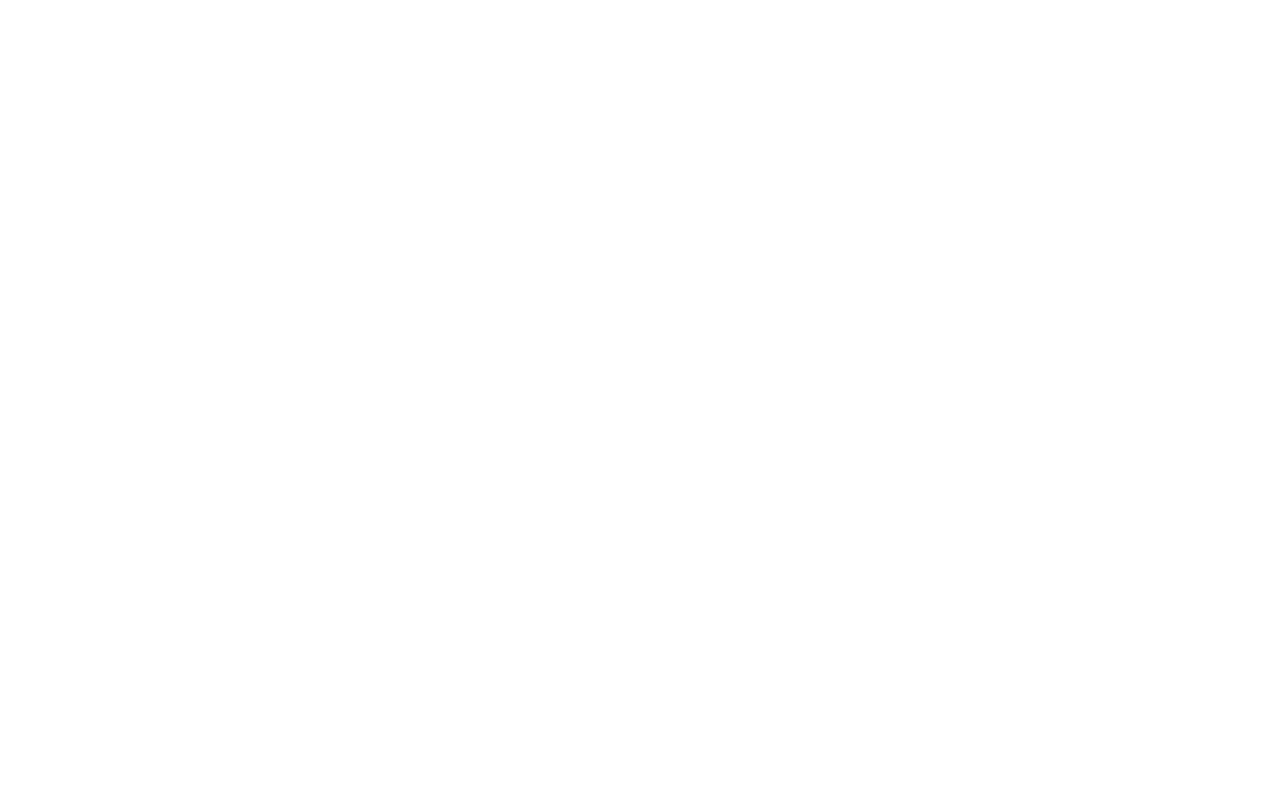
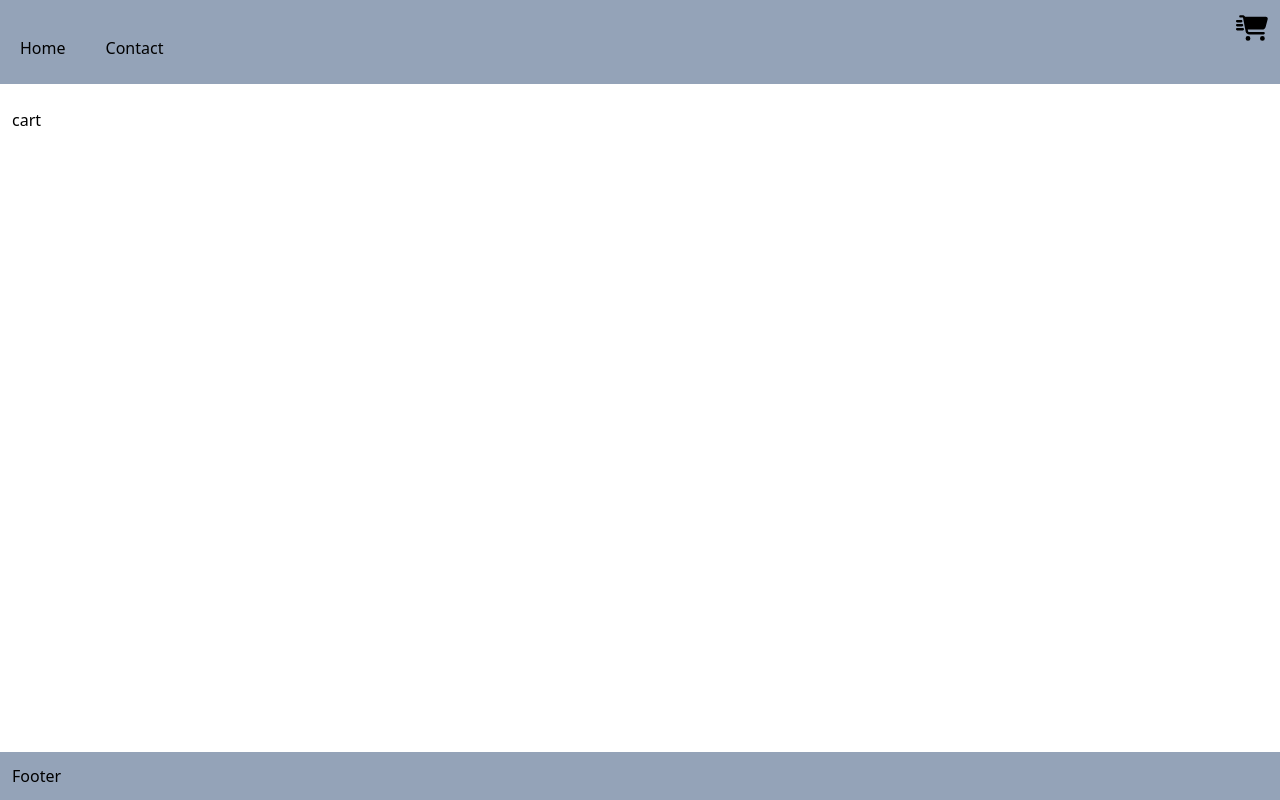
Before and after one commit to jonhenrikaavitsland/jsf-ca, a React (Vite) app: page /checkout in a window 1280 px wide. Before the commit this address had no page. Built offline with nearby package versions, Linux system fonts and the light colour scheme.

Commit message:
checkout test stores

```diff
--- a/src/app.jsx
+++ b/src/app.jsx
@@ -2,6 +2,7 @@
 import Layout from './Layout';
 import Home from './pages/Home';
 import ProductPage from './pages/ProductPage';
+import CheckoutPage from './pages/CheckoutPage';
 
 export default function App() {
   return (
@@ -11,6 +12,7 @@
           <Route path='/' element={<Layout />}>
             <Route index element={<Home />} />
             <Route path='/product/:productId' element={<ProductPage />} />
+            <Route path='/checkout/' element={<CheckoutPage />} />
           </Route>
         </Routes>
       </div>
--- /dev/null
+++ b/src/pages/CheckoutPage/index.jsx
@@ -0,0 +1,10 @@
+import { useCartStore } from '../../stores/cartStore';
+
+export default function CheckoutPage() {
+  const { cart, emptyCart } = useCartStore();
+
+  console.log(cart);
+  console.log(emptyCart);
+
+  return <div>cart</div>;
+}
--- a/src/pages/ProductPage/index.jsx
+++ b/src/pages/ProductPage/index.jsx
@@ -3,12 +3,12 @@
 import { useCartStore } from '../../stores/cartStore';
 
 export default function ProductPage() {
+  const addToCart = useCartStore((state) => state.addToCart);
+  const cart = useCartStore();
   const [data, setData] = useState(null);
   const [isLoading, setIsLoading] = useState(false);
   const [isError, setIsError] = useState(false);
   let { productId } = useParams();
-
-  const { addToCart } = useCartStore;
 
   useEffect(() => {
     async function getData(url) {
@@ -38,6 +38,9 @@
     return <div>Error</div>;
   }
 
+  console.log(data.data);
+  console.log('CART:', cart);
+
   return (
     <div className='md:flex gap-4 md:w-2/3 lg:w-1/2 mx-auto'>
       <div>
```
